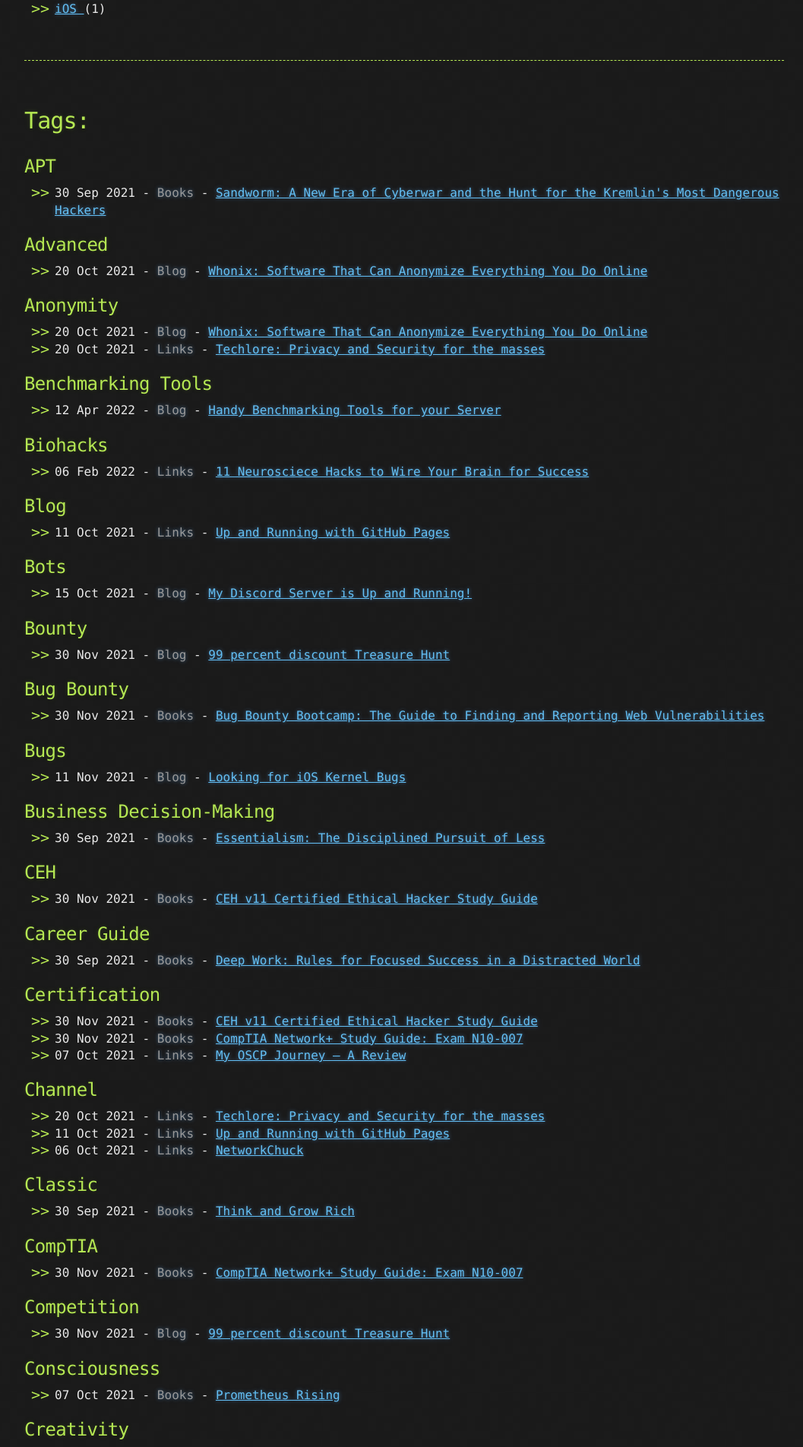
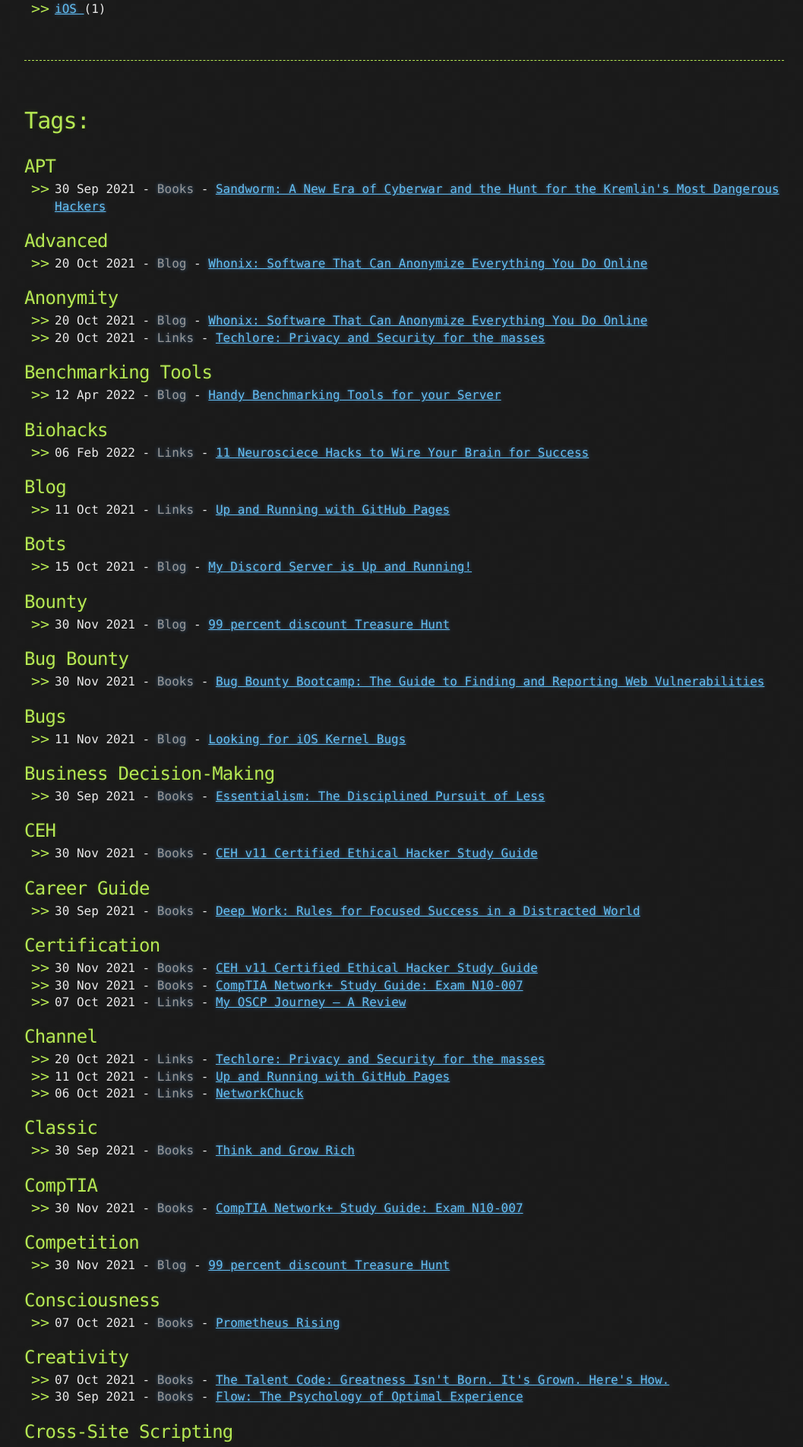
Before and after one commit to CamoCatX/camocatx.github.io, a Jekyll site: the page built from tags.md, in a window 1280 px wide. Shown: the part 2956-4860 px from the top of the page at 76% size, without its empty margins (108-1165 px from the left). Built offline with Jekyll 4.4.1, drawn with Linux system fonts in a browser that asks for light colours.

Commit message:
Edit spacing in Tags page

```diff
--- a/_sass/base.scss
+++ b/_sass/base.scss
@@ -443,7 +443,7 @@ code.posttag{
 }
 
 .tags {
-  margin: 0 0 -10px;
+  margin: 0 0 -15px;
   font-weight: normal;
   font-family: Monaco, "Bitstream Vera Sans Mono", "Lucida Console", Terminal, monospace;
   color: $header;
```
